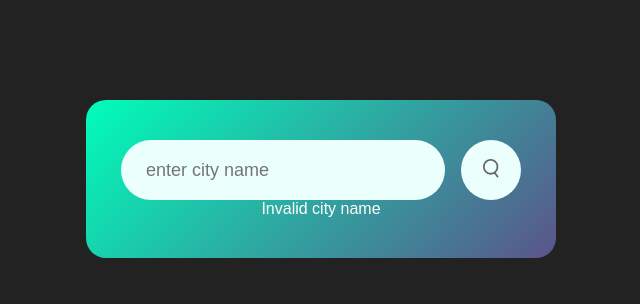
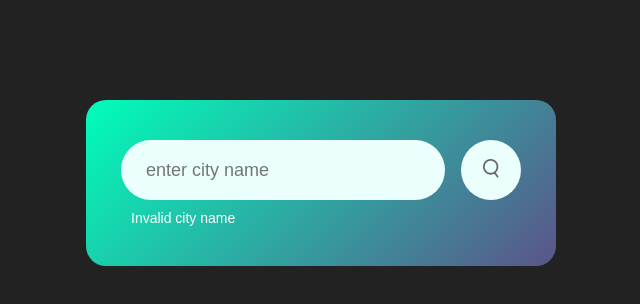
Before and after one commit to XaVCa/Weather, a plain HTML site: page index.html in a window 1280 px wide. Shown: the whole page, without its empty margins (319-959 px from the left). Drawn offline with Linux system fonts and the light colour scheme; no server answers.

Commit message:
just saving

```diff
--- a/style.css
+++ b/style.css
@@ -100,3 +100,10 @@ body {
 .weather {
     display: none;
 }
+
+.error {
+    text-align: left;
+    margin-left: 10px;
+    font-size: 14px;
+    margin-top: 10px;
+}
```
